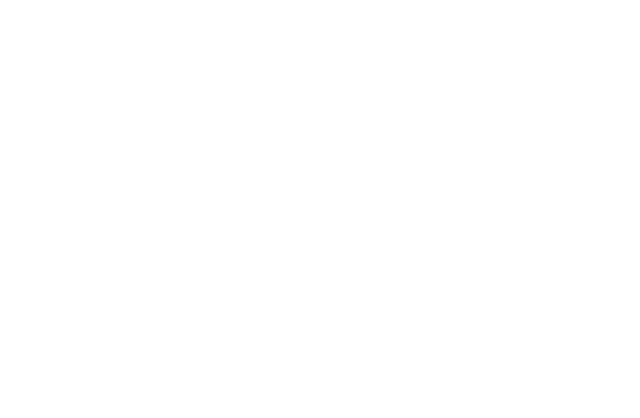
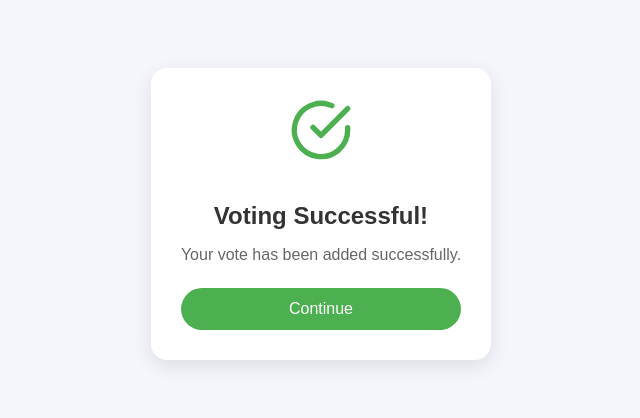
Before and after one commit to manjeshpatagar/Competaion, a React (Vite) app: page /votingsuccess in a window 1280 px wide. Before the commit this address had no page. Shown: the part 154-572 px from the top of the page, without its empty margins (319-959 px from the left). Built offline with nearby package versions, Linux system fonts and the light colour scheme.

Commit message:
VotingSuccessPage done

```diff
--- a/package.json
+++ b/package.json
@@ -12,6 +12,7 @@
   "dependencies": {
     "react": "^19.1.0",
     "react-dom": "^19.1.0",
+    "react-feather": "^2.0.10",
     "react-router-dom": "^7.5.3"
   },
   "devDependencies": {
--- a/src/App.jsx
+++ b/src/App.jsx
@@ -3,6 +3,7 @@
 import Register from './pages/Register';
 import VideoPage from './pages/VideoPage';
 import VoterRegisterPage from './pages/VoterRegisterPage';
+import VotingSuccessPage from './pages/VotingSuccessPage';
 
 
 function App() {
@@ -12,6 +13,7 @@
         <Route path="/" element={<Register />} />
         <Route path="/video" element={<VideoPage />} />
         <Route path="/voterregister" element={<VoterRegisterPage />} />
+        <Route path="/votingsuccess" element={<VotingSuccessPage />} />
       </Routes>
     </Router>
   );
--- /dev/null
+++ b/src/pages/VotingSuccessPage/index.css
@@ -0,0 +1,46 @@
+.voting-success-container {
+    display: flex;
+    justify-content: center;
+    align-items: center;
+    min-height: 90vh;
+    background-color: #f4f6fc;
+    font-family: sans-serif;
+  }
+
+  .success-card {
+    background-color: #fff;
+    padding: 30px;
+    border-radius: 16px;
+    text-align: center;
+    box-shadow: 0 6px 20px rgba(0, 0, 0, 0.1);
+    max-width: 400px;
+  }
+
+  .success-icon {
+    color: #4caf50;
+    margin-bottom: 16px;
+  }
+
+  .success-card h2 {
+    color: #333;
+    margin-bottom: 8px;
+  }
+
+  .success-card p {
+    color: #666;
+    margin-bottom: 24px;
+  }
+
+  .continue-button {
+    background-color: #4caf50;
+    color: white;
+    border: none;
+    padding: 12px 24px;
+    border-radius: 25px;
+    cursor: pointer;
+    font-size: 16px;
+  }
+
+  .continue-button:hover {
+    background-color: #45a049;
+  }
--- /dev/null
+++ b/src/pages/VotingSuccessPage/index.jsx
@@ -0,0 +1,25 @@
+import React from 'react';
+import './index.css';
+import { CheckCircle } from 'react-feather'; // Feather icon for check mark
+
+const VotingSuccessPage = () => {
+  const handleContinue = () => {
+    // Redirect or navigate to another page
+    alert('Continue clicked!');
+  };
+
+  return (
+    <div className="voting-success-container">
+      <div className="success-card">
+        <CheckCircle className="success-icon" size={64} />
+        <h2>Voting Successful!</h2>
+        <p>Your vote has been added successfully.</p>
+        <button className="continue-button" onClick={handleContinue}>
+          Continue
+        </button>
+      </div>
+    </div>
+  );
+};
+
+export default VotingSuccessPage;
```
Also changed, not shown: 1 other file (tests, documents, lock files or other folders).
